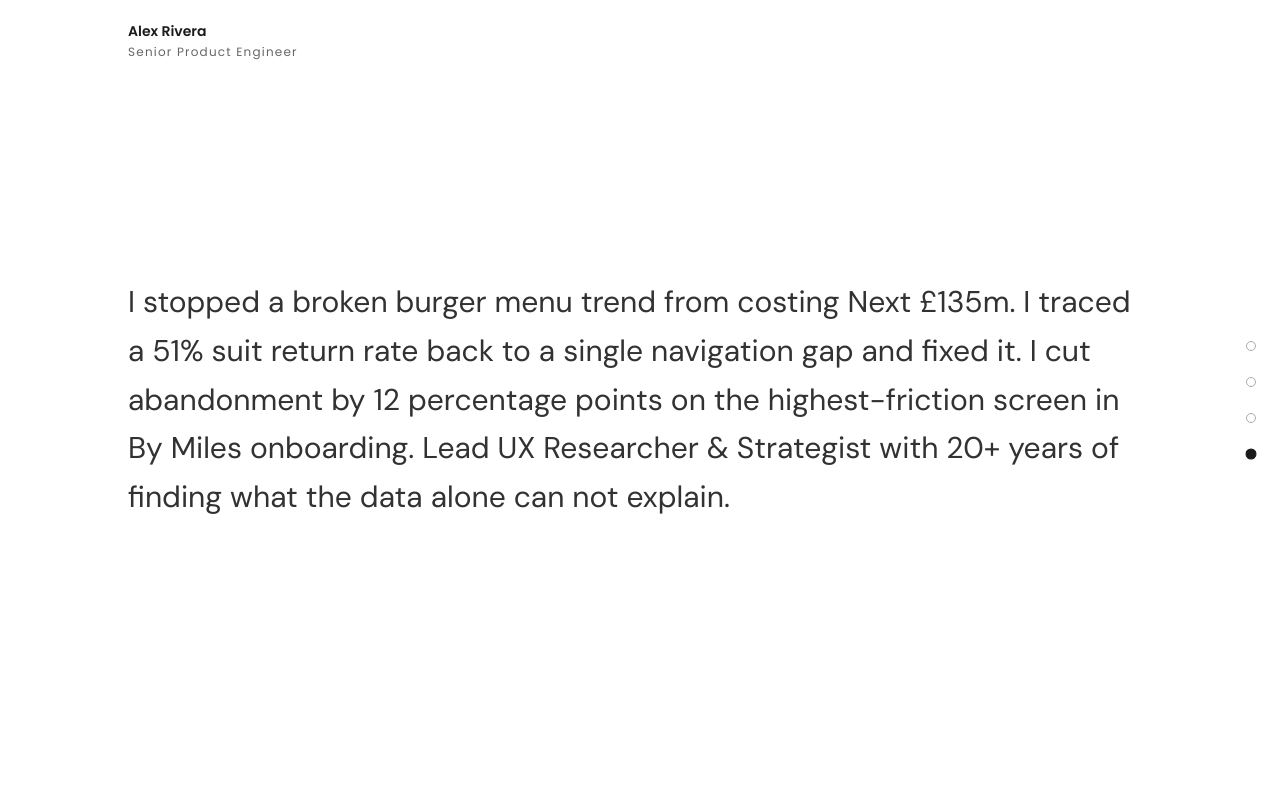
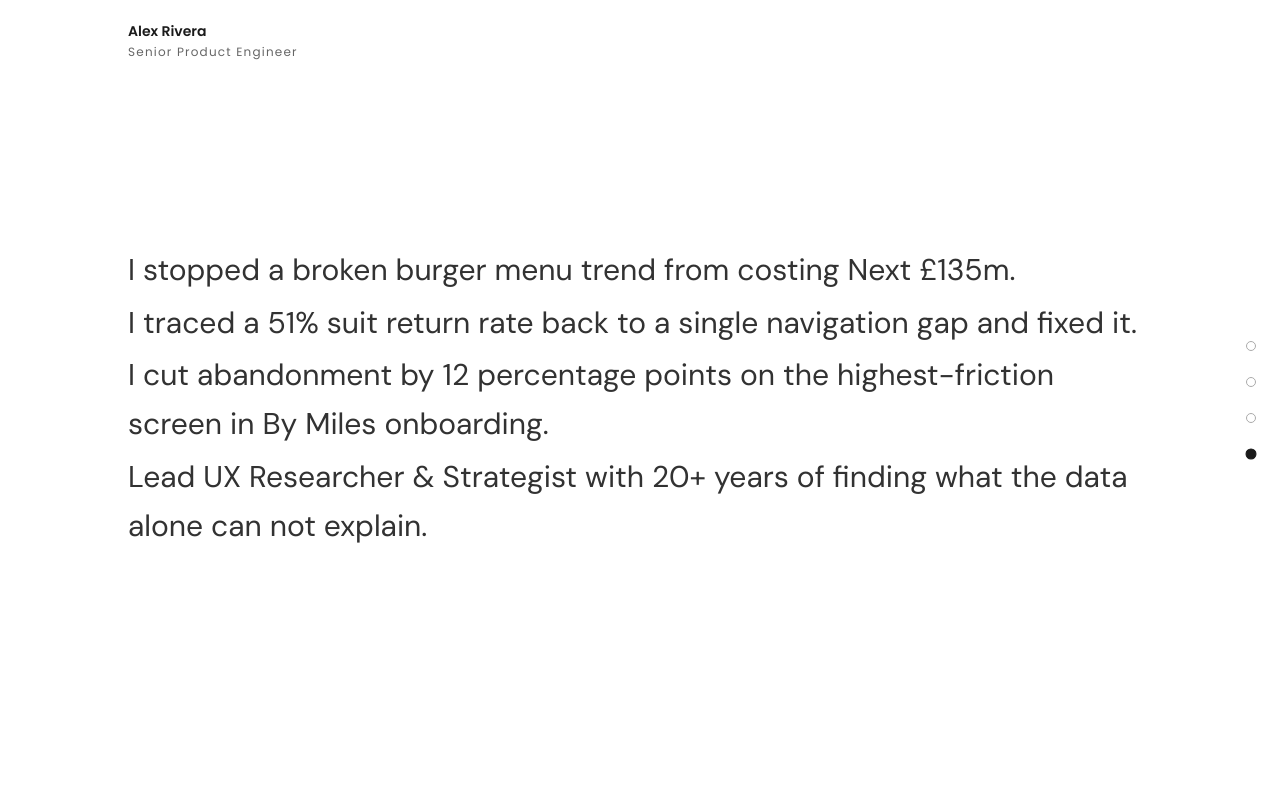
Before and after one commit to arnaumanyosa/arnaumanyosa.github.io, an Astro site: page / in a window 1280 px wide. Shown: the top 800 px of the page. Built offline with nearby package versions, Linux system fonts and the light colour scheme; Astro itself is replaced by a stand-in of ours.

Commit message:
restyle hero slogan

```diff
--- a/src/components/Hero.astro
+++ b/src/components/Hero.astro
@@ -4,10 +4,9 @@
 }
 
 const { slogan } = Astro.props;
+const sentences = slogan.split('.').filter(sentence => sentence.trim().length > 0);
 ---
 
 <section id="hero" class="min-h-svh flex flex-col justify-center max-w-5xl mx-auto">
-  <p class="text-3xl leading-relaxed">
-    {slogan}
-  </p>
+  {sentences.map(sentence => <p class="text-3xl leading-relaxed mb-1">{sentence}.</p>)}
 </section>
```
